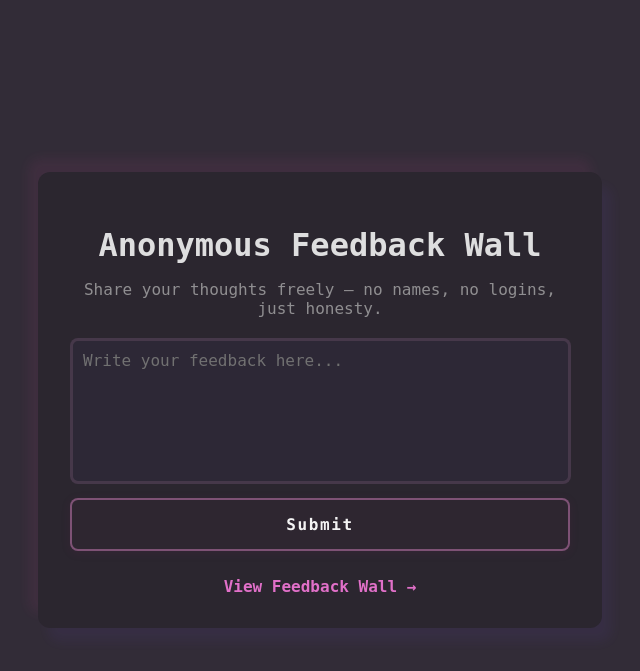
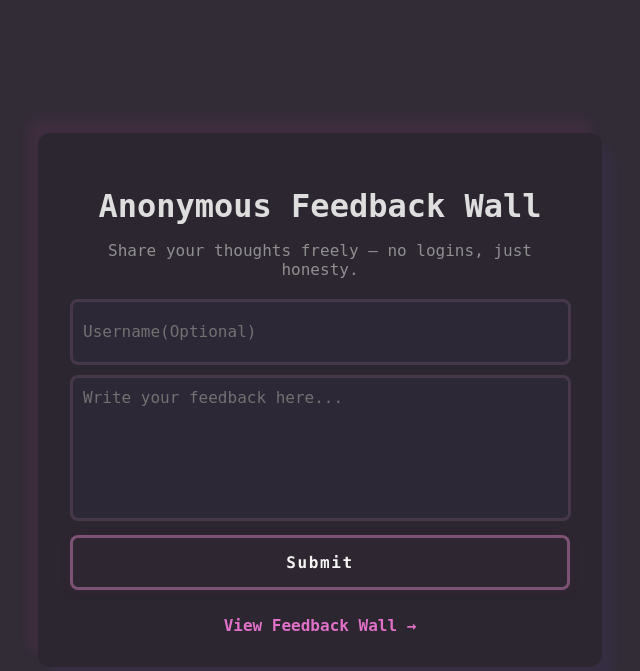
Before and after one commit to Lumineskz/AnonFeedbackWall, a PHP site: page / in a window 1280 px wide. Shown: the top 671 px of the page, without its empty margins (320-960 px from the left). Run offline with PHP 8.4, Linux system fonts and the light colour scheme.

Commit message:
Added username text box

```diff
--- a/Code/assets/css/style.css
+++ b/Code/assets/css/style.css
@@ -29,6 +29,24 @@ body {
     font-size: 1rem;
     opacity: 0.8;
 }
+.feedback-form .name{
+    font-family: 'JetBrains Mono', monospace;
+    background-color: #2d2836;
+    color: rgb(223, 212, 222);
+    width: 95%;
+    height: 40px;
+    margin-bottom: 10px;
+    padding: 10px;
+    border-radius: 8px;
+    border: 3px solid #7c597756;
+    resize: none;
+    font-size: 1rem;
+    outline: none;
+    transition: 0.3s ease;
+}
+.name:focus{
+  border: 3px solid #7c597791;
+}
 .feedback-form textarea {
     font-family: 'JetBrains Mono', monospace;
     background-color: #2d2836;
@@ -41,6 +59,11 @@ body {
     resize: none;
     font-size: 1rem;
     outline: none;
+    transition: 0.3s ease;
+}
+
+.feedback-form textarea:focus{
+  border: 3px solid #7c597795;
 }
 
 /* From Uiverse.io by faxriddin20 */
@@ -66,7 +89,7 @@ body {
 
 .ui-btn {
     margin: 10px auto;
-    border: 2px solid rgba(246, 149, 220, 0.422);
+    border: 3px solid rgba(246, 149, 220, 0.422);
     width: 100%;
     border-radius: 8px;
   box-sizing: border-box;
@@ -101,6 +124,7 @@ body {
 .ui-btn:hover,
 .ui-btn:focus {
   background: var(--btn-hover-bg);
+  border: 3px solid rgba(218, 121, 216, 0.864);
 }
 
 .ui-btn:hover span,
--- a/Code/index.php
+++ b/Code/index.php
@@ -9,10 +9,11 @@
 <body>
     <div class="container">
         <h1 class="header-msg">Anonymous Feedback Wall</h1>
-        <p class="description-msg">Share your thoughts freely — no names, no logins, just honesty.</p>
+        <p class="description-msg">Share your thoughts freely — no logins, just honesty.</p>
 
         <!-- Feedback Form -->
         <form action="" method="POST" class="feedback-form">
+            <input type="text" class="name" placeholder="Username(Optional)" name="username">
             <textarea name="message" placeholder="Write your feedback here..." required></textarea>
             <button class="ui-btn" type="submit" name="submit_feedback">
                 <span> Submit </span>
```
